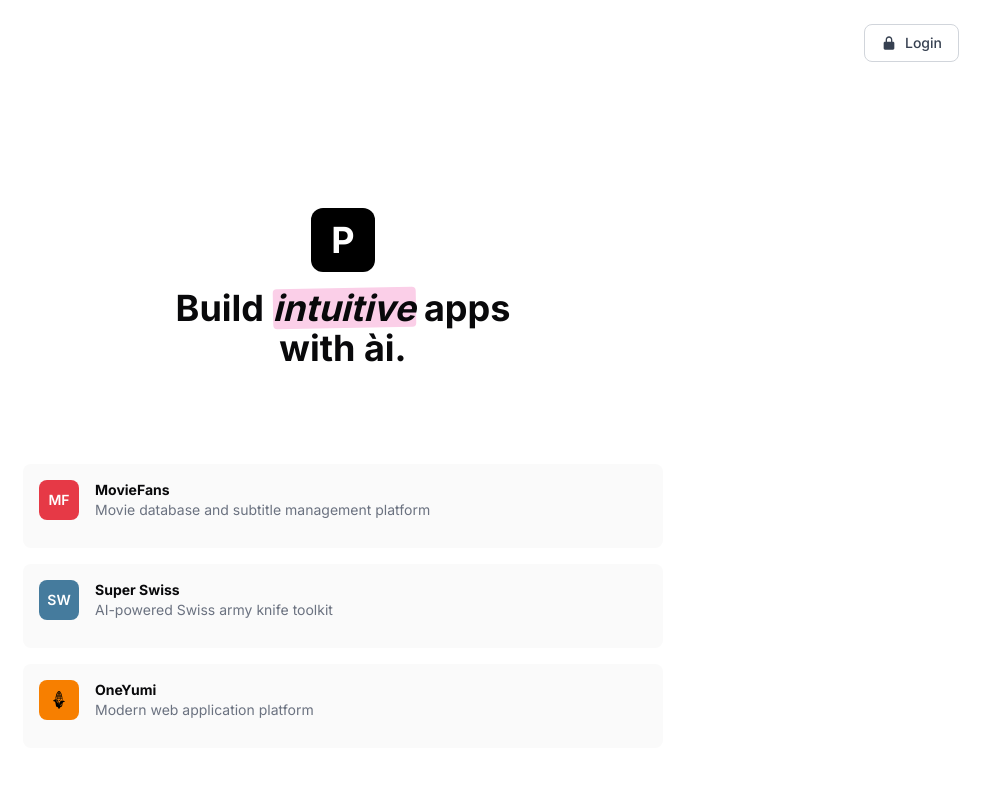
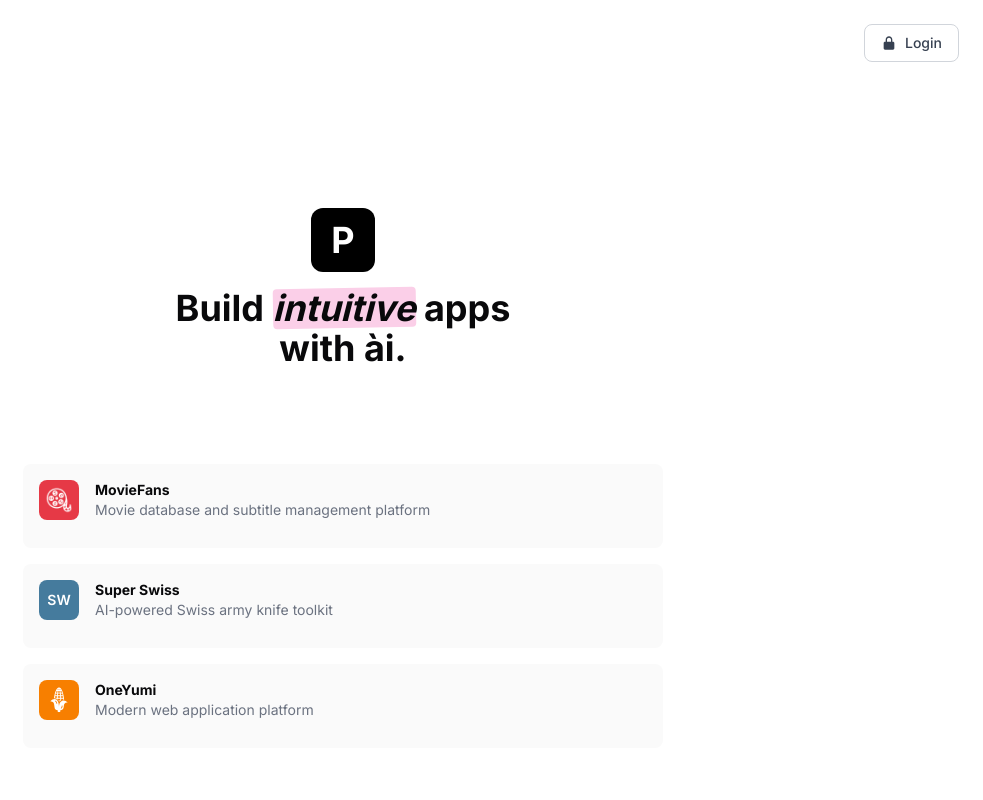
Before and after one commit to isantan71/michael-landing-page, a Next.js app: page / in a window 1280 px wide. Shown: the top 800 px of the page, without its empty margins (297-1280 px from the left). Built offline with nearby package versions, Linux system fonts and the light colour scheme; a web font is replaced by a local one.

Commit message:
update mf icon

```diff
--- a/src/app/icons/products.tsx
+++ b/src/app/icons/products.tsx
@@ -30,7 +30,7 @@ export const DataPipelineIcon: React.FC = () => (
 
 // Mapping from product names to icons
 export const productIcons: Record<string, React.FC | string | undefined> = {
-  MovieFans: MovieFansIcon,
+  MovieFans: "/icons/moviefans.png",
   "Super Swiss": SwissIcon,
   OneYumi: "/icons/oneyumi.svg",
   "AI Chat Sandbox": AIChatSandboxIcon,
--- a/src/app/page.tsx
+++ b/src/app/page.tsx
@@ -78,7 +78,7 @@ function ProductIcon({ bgColor, name }: { bgColor: string; name: string }) {
       <img
         src={iconValue}
         alt={name}
-        className="w-5 h-5 object-contain"
+        className="w-7 h-7 object-contain"
       />
     );
   } else if (iconValue) {
```
Also changed, not shown: public/icons/moviefans.png (added), public/icons/oneyumi.svg.
